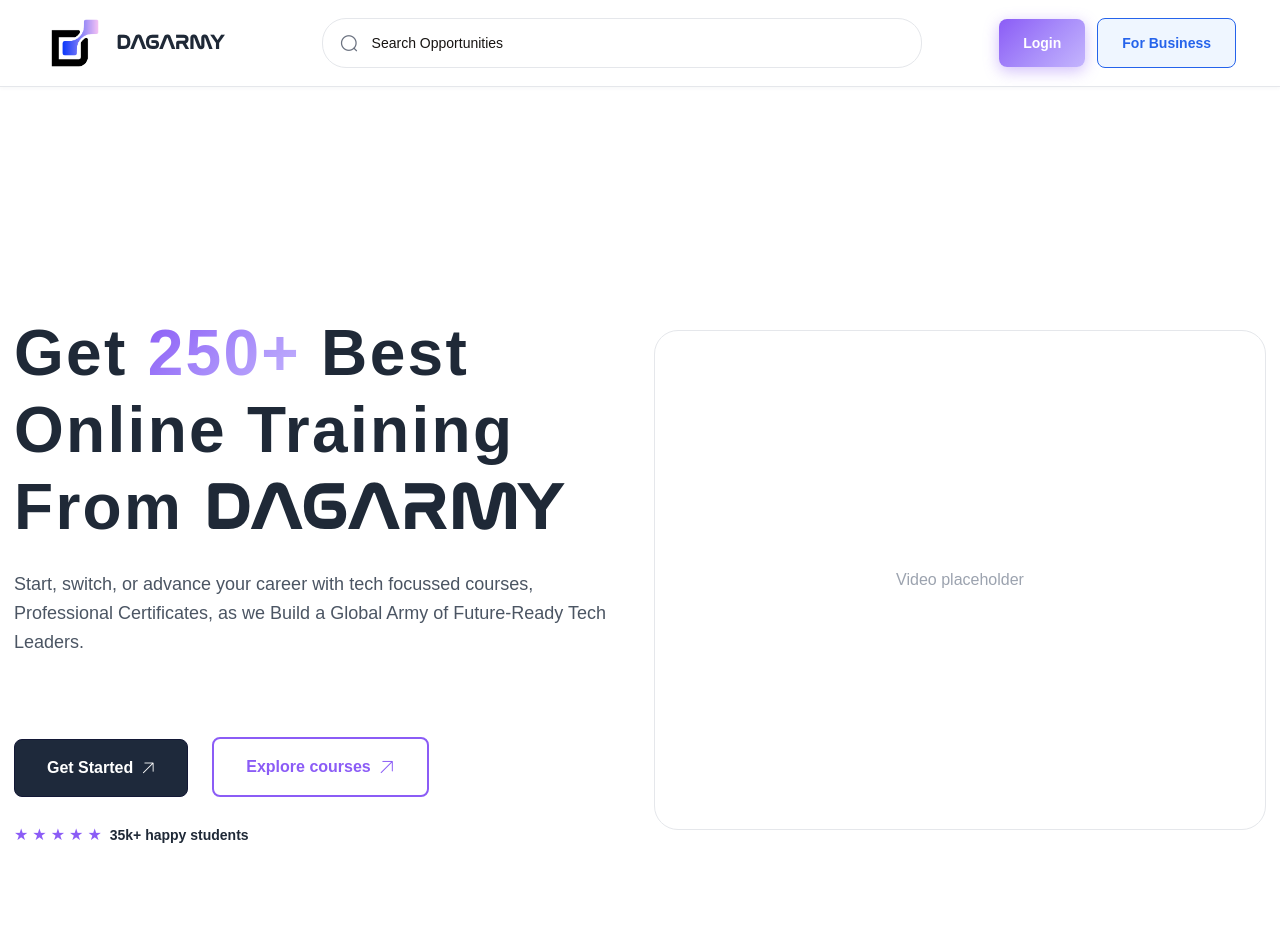
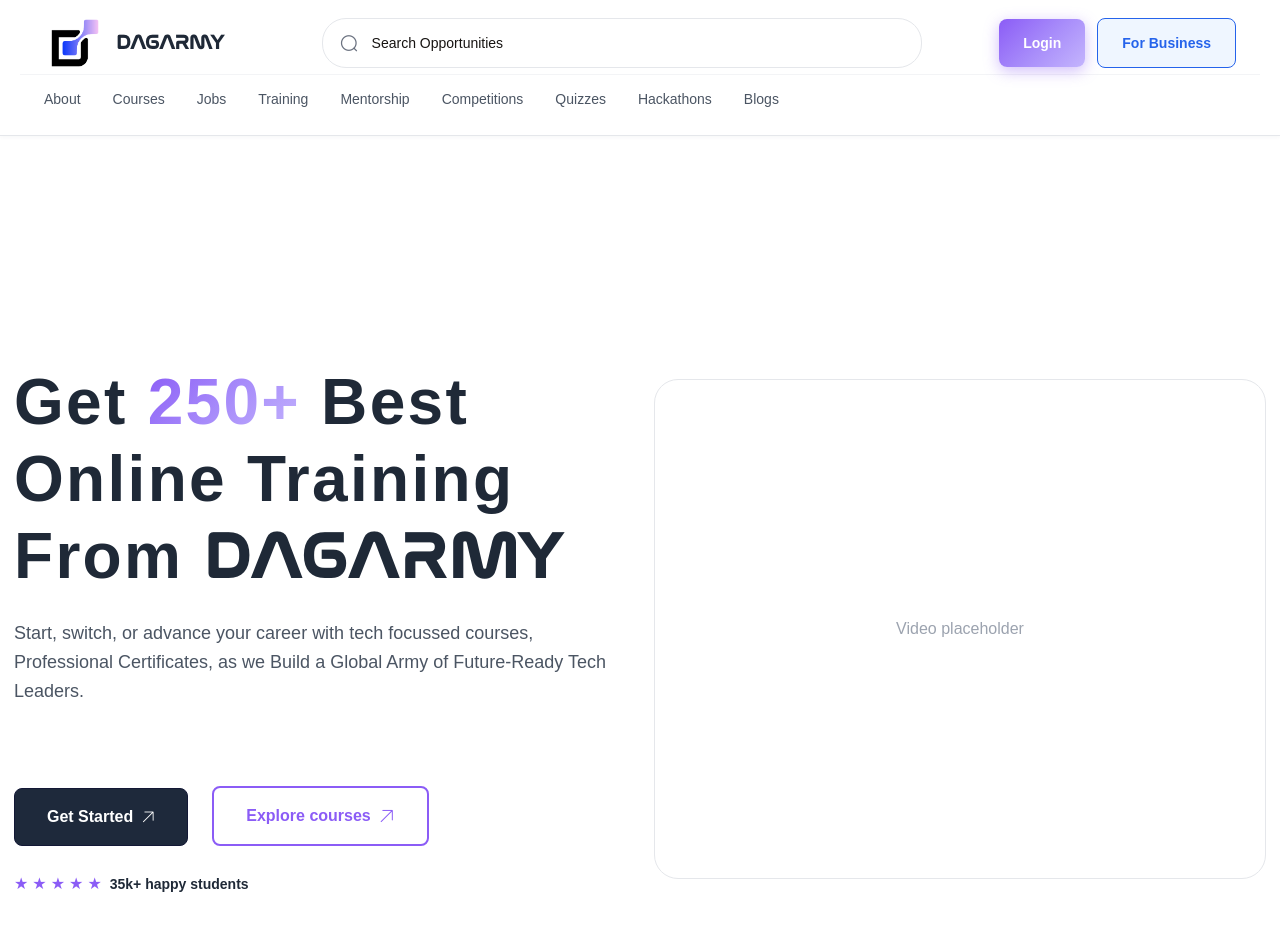
Before and after one commit to dagchain-official/dagarmy-website, a Next.js app: page / in a window 1280 px wide. Shown: the top 930 px of the page. Built offline with nearby package versions, Linux system fonts and the light colour scheme; a web font is replaced by a local one.

Commit message:
Add navigation menu below search bar with About, Courses, Jobs, Training, Mentorship, Competitions, Quizzes, Hackathons, Blogs

```diff
--- a/components/headers/Header2.jsx
+++ b/components/headers/Header2.jsx
@@ -7,6 +7,7 @@
   return (
     <header id="header_main" className="header style-2" style={{ background: '#fff', borderBottom: '1px solid #e5e7eb', padding: '12px 0' }}>
       <div className="header-inner">
+        {/* Top Row: Logo, Search, Buttons */}
         <div className="header-inner-wrap" style={{ display: 'flex', alignItems: 'center', justifyContent: 'space-between', maxWidth: '1400px', margin: '0 auto', padding: '0 24px' }}>
           {/* Logo Section - Left */}
           <div id="site-logo" className="flex items-center gap-3" style={{ minWidth: '200px' }}>
@@ -101,6 +102,131 @@
             style={{ marginLeft: '12px' }}
           />
         </div>
+
+        {/* Bottom Row: Navigation Menu */}
+        <div style={{
+          borderTop: '1px solid #f3f4f6',
+          background: '#fff'
+        }}>
+          <nav style={{
+            maxWidth: '1400px',
+            margin: '0 auto',
+            padding: '0 24px',
+            display: 'flex',
+            gap: '32px',
+            alignItems: 'center',
+            height: '48px'
+          }}>
+            <Link href="/about" style={{
+              fontSize: '14px',
+              fontWeight: '500',
+              color: '#4b5563',
+              textDecoration: 'none',
+              transition: 'color 0.2s',
+              whiteSpace: 'nowrap'
+            }}
+            onMouseEnter={(e) => e.currentTarget.style.color = '#8b5cf6'}
+            onMouseLeave={(e) => e.currentTarget.style.color = '#4b5563'}>
+              About
+            </Link>
+            <Link href="/courses" style={{
+              fontSize: '14px',
+              fontWeight: '500',
+              color: '#4b5563',
+              textDecoration: 'none',
+              transition: 'color 0.2s',
+              whiteSpace: 'nowrap'
+            }}
+            onMouseEnter={(e) => e.currentTarget.style.color = '#8b5cf6'}
+            onMouseLeave={(e) => e.currentTarget.style.color = '#4b5563'}>
+              Courses
+            </Link>
+            <Link href="/jobs" style={{
+              fontSize: '14px',
+              fontWeight: '500',
+              color: '#4b5563',
+              textDecoration: 'none',
+              transition: 'color 0.2s',
+              whiteSpace: 'nowrap'
+            }}
+            onMouseEnter={(e) => e.currentTarget.style.color = '#8b5cf6'}
+            onMouseLeave={(e) => e.currentTarget.style.color = '#4b5563'}>
+              Jobs
+            </Link>
+            <Link href="/training" style={{
+              fontSize: '14px',
+              fontWeight: '500',
+              color: '#4b5563',
+              textDecoration: 'none',
+              transition: 'color 0.2s',
+              whiteSpace: 'nowrap'
+            }}
+            onMouseEnter={(e) => e.currentTarget.style.color = '#8b5cf6'}
+            onMouseLeave={(e) => e.currentTarget.style.color = '#4b5563'}>
+              Training
+            </Link>
+            <Link href="/mentorship" style={{
+              fontSize: '14px',
+              fontWeight: '500',
+              color: '#4b5563',
+              textDecoration: 'none',
+              transition: 'color 0.2s',
+              whiteSpace: 'nowrap'
+            }}
+            onMouseEnter={(e) => e.currentTarget.style.color = '#8b5cf6'}
+            onMouseLeave={(e) => e.currentTarget.style.color = '#4b5563'}>
+              Mentorship
+            </Link>
+            <Link href="/competitions" style={{
+              fontSize: '14px',
+              fontWeight: '500',
+              color: '#4b5563',
+              textDecoration: 'none',
+              transition: 'color 0.2s',
+              whiteSpace: 'nowrap'
+            }}
+            onMouseEnter={(e) => e.currentTarget.style.color = '#8b5cf6'}
+            onMouseLeave={(e) => e.currentTarget.style.color = '#4b5563'}>
+              Competitions
+            </Link>
+            <Link href="/quizzes" style={{
+              fontSize: '14px',
+              fontWeight: '500',
+              color: '#4b5563',
+              textDecoration: 'none',
+              transition: 'color 0.2s',
+              whiteSpace: 'nowrap'
+            }}
+            onMouseEnter={(e) => e.currentTarget.style.color = '#8b5cf6'}
+            onMouseLeave={(e) => e.currentTarget.style.color = '#4b5563'}>
+              Quizzes
+            </Link>
+            <Link href="/hackathons" style={{
+              fontSize: '14px',
+              fontWeight: '500',
+              color: '#4b5563',
+              textDecoration: 'none',
+              transition: 'color 0.2s',
+              whiteSpace: 'nowrap'
+            }}
+            onMouseEnter={(e) => e.currentTarget.style.color = '#8b5cf6'}
+            onMouseLeave={(e) => e.currentTarget.style.color = '#4b5563'}>
+              Hackathons
+            </Link>
+            <Link href="/blogs" style={{
+              fontSize: '14px',
+              fontWeight: '500',
+              color: '#4b5563',
+              textDecoration: 'none',
+              transition: 'color 0.2s',
+              whiteSpace: 'nowrap'
+            }}
+            onMouseEnter={(e) => e.currentTarget.style.color = '#8b5cf6'}
+            onMouseLeave={(e) => e.currentTarget.style.color = '#4b5563'}>
+              Blogs
+            </Link>
+          </nav>
+        </div>
       </div>
       <MobileNav />
     </header>
```
